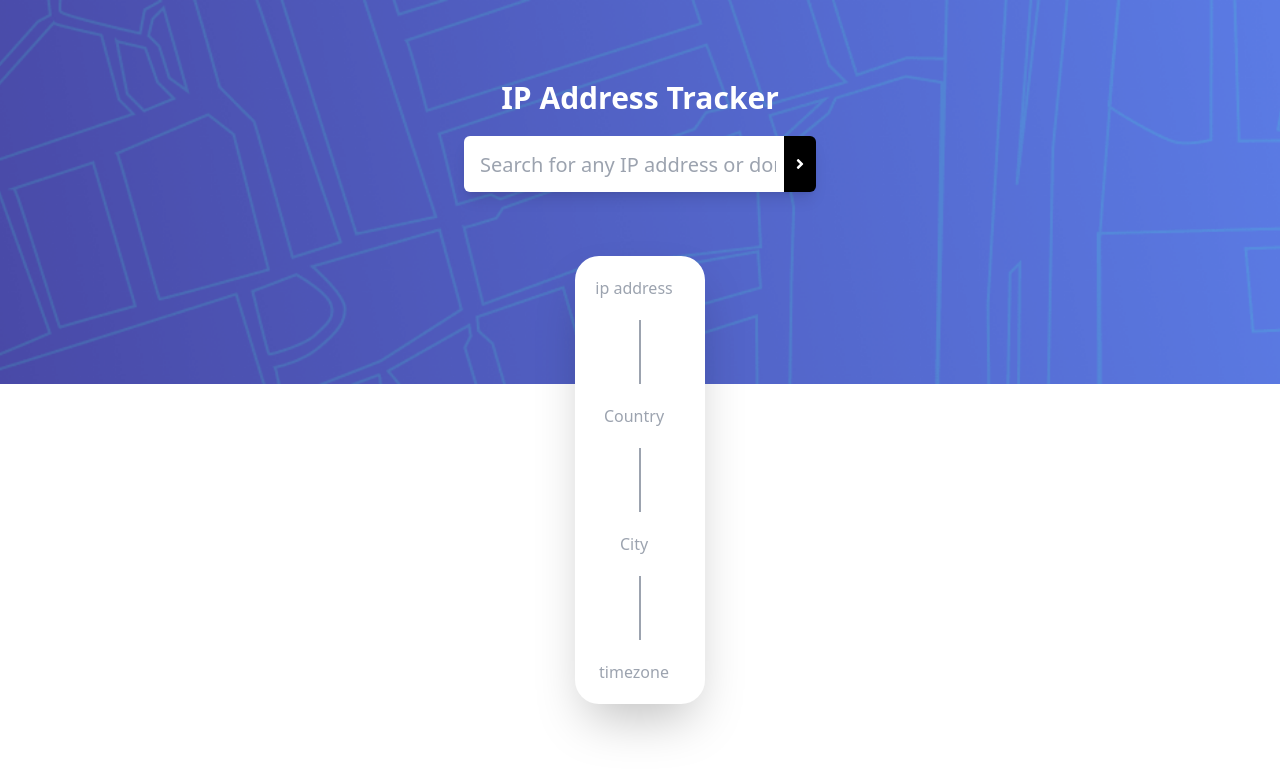
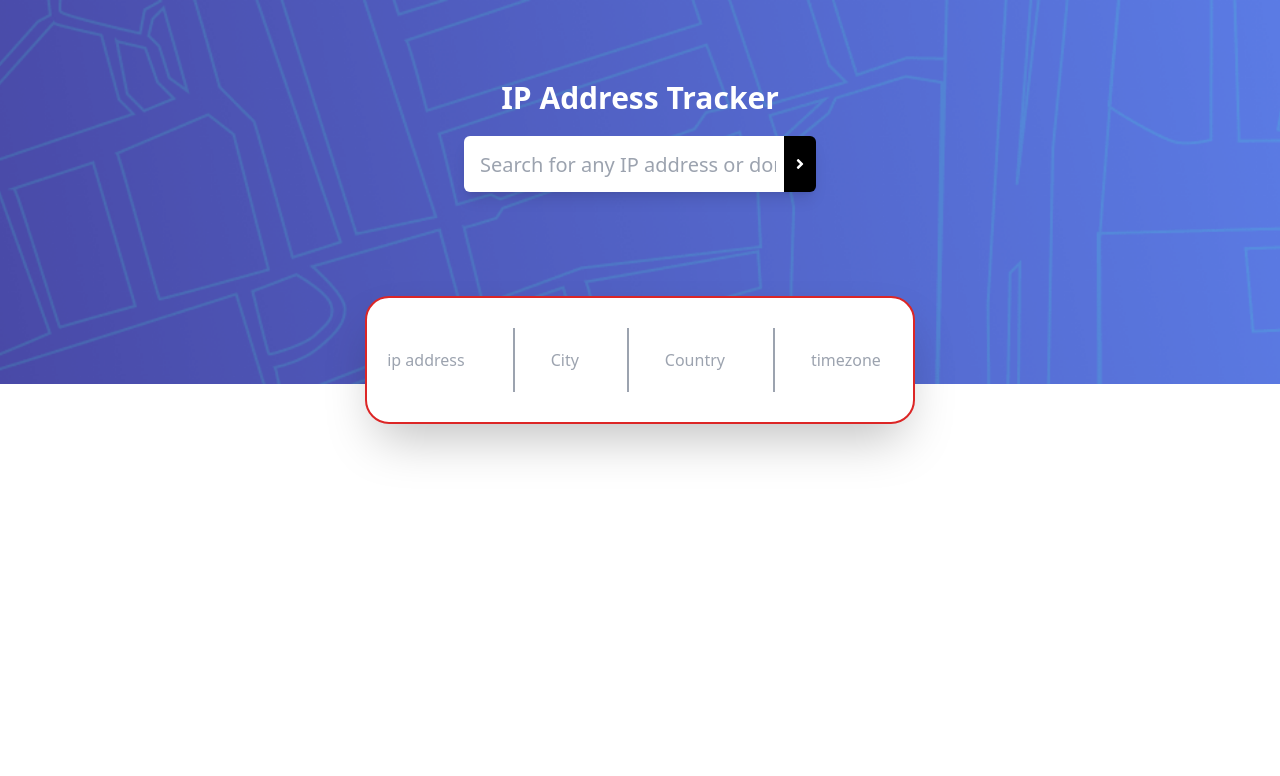
Before and after one commit to OussamaDeghfel/IP-Address-Tracker, a React (Vite) app: page / in a window 1280 px wide. Shown: the top 776 px of the page. Built offline with nearby package versions, Linux system fonts and the light colour scheme; no server answers.

Commit message:
large view fixes

```diff
--- a/src/components/addressDetails.tsx
+++ b/src/components/addressDetails.tsx
@@ -8,20 +8,21 @@ interface addressDetailsType {
 const AddressDetails: React.FC<addressDetailsType> = ({ address }) => {
   return (
     <>
-    <div className="z-10 flex flex-col bg-white mt-16 text-center shadow-2xl rounded-3xl justify-center items-center m-auto">
+    <div className="z-10 flex h-32 py-18 space-x-4 translate-y-10 border-2 border-red-600 bg-white mt-16 text-center shadow-2xl rounded-3xl justify-center items-center m-auto">
       <p className="flex flex-col p-5 pr-8">
         <span className="text-md text-gray-400">ip address</span>{" "}
         <span className="font-bold text-2xl">{address?.ip}</span>
       </p>
       <span className="hidden lg:block lg:h-16 lg:w-0.5 lg:bg-gray-400"></span>
       <p className="flex flex-col p-5 pr-8">
+        <span className="text-md text-gray-400">City</span>{" "}
+        <span className="font-bold text-2xl">{address?.city}</span>
+      </p>
+      <span className="hidden lg:block lg:h-16 lg:w-0.5 lg:bg-gray-400"></span>
+
+      <p className="flex flex-col p-5 pr-8">
         <span className="text-md text-gray-400">Country</span>{" "}
         <span className="font-bold text-2xl">{address?.country}</span>
-      </p>
-      <span className="hidden lg:block lg:h-16 lg:w-0.5 lg:bg-gray-400"></span>
-      <p className="flex flex-col p-5 pr-8">
-        <span className="text-md text-gray-400">City</span>{" "}
-        <span className="font-bold text-2xl">{address?.city}</span>
       </p>
       <span className="hidden lg:block lg:h-16 lg:w-0.5 lg:bg-gray-400"></span>
       <p className="flex flex-col p-5 pr-8">
```
